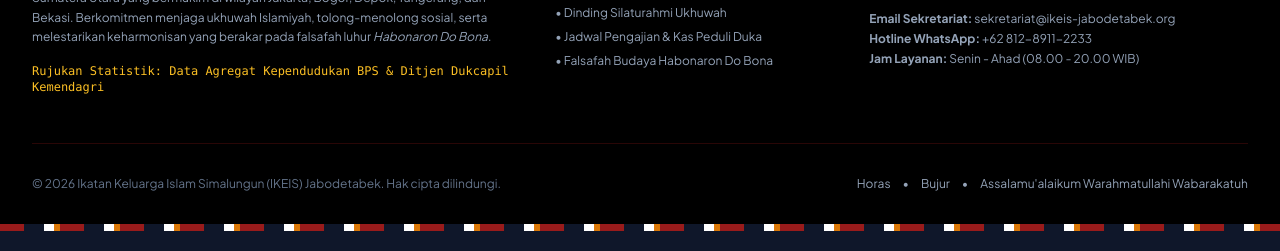
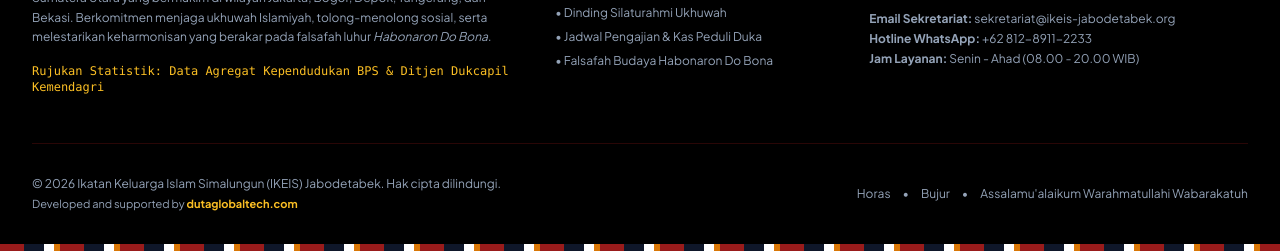
Before and after one commit to giginswanto-ship-it/ikeis, a website: page index.html in a window 1280 px wide. Shown: the part 11165-11416 px from the top of the page. Drawn offline with nearby package versions, Linux system fonts and the light colour scheme; a web font is replaced by a local one.

Commit message:
Cantumkan credit: Developed and supported by dutaglobaltech.com

```diff
--- a/index.html
+++ b/index.html
@@ -1130,10 +1130,13 @@
         </div>
       </div>
 
-      <!-- Copyright & Stripe -->
-      <div class="pt-8 flex flex-col sm:flex-row items-center justify-between gap-4 text-xs text-slate-500">
-        <div>
-          &copy; 2026 Ikatan Keluarga Islam Simalungun (IKEIS) Jabodetabek. Hak cipta dilindungi.
+      <!-- Copyright & Developer Credit -->
+      <div class="pt-8 flex flex-col sm:flex-row items-center justify-between gap-4 text-xs text-slate-400">
+        <div class="space-y-1 text-center sm:text-left">
+          <div>&copy; 2026 Ikatan Keluarga Islam Simalungun (IKEIS) Jabodetabek. Hak cipta dilindungi.</div>
+          <div class="text-[11px] text-slate-400">
+            Developed and supported by <a href="https://dutaglobaltech.com" target="_blank" rel="noopener noreferrer" class="text-amber-400 hover:text-amber-300 font-bold hover:underline transition">dutaglobaltech.com</a>
+          </div>
         </div>
         <div class="flex items-center gap-3 text-slate-400">
           <span>Horas</span>
--- a/package.json
+++ b/package.json
@@ -7,6 +7,7 @@
     "start": "node server.js"
   },
   "keywords": ["ikeis", "simalungun", "komunitas", "jabodetabek"],
-  "author": "IKEIS Jabodetabek",
+  "author": "IKEIS Jabodetabek (Developed and supported by dutaglobaltech.com)",
+  "homepage": "https://dutaglobaltech.com",
   "license": "ISC"
 }
```
Also changed, not shown: README.md.
